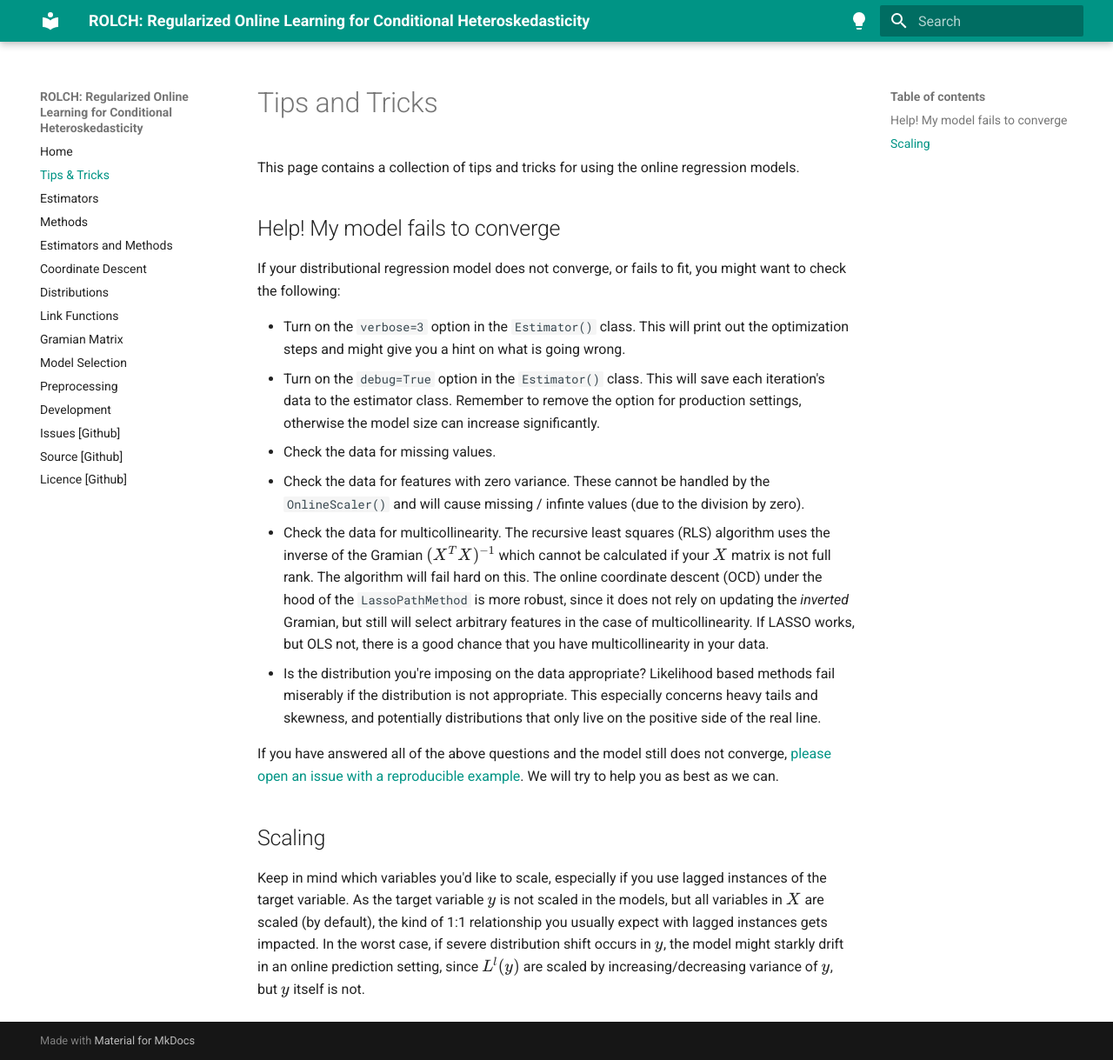
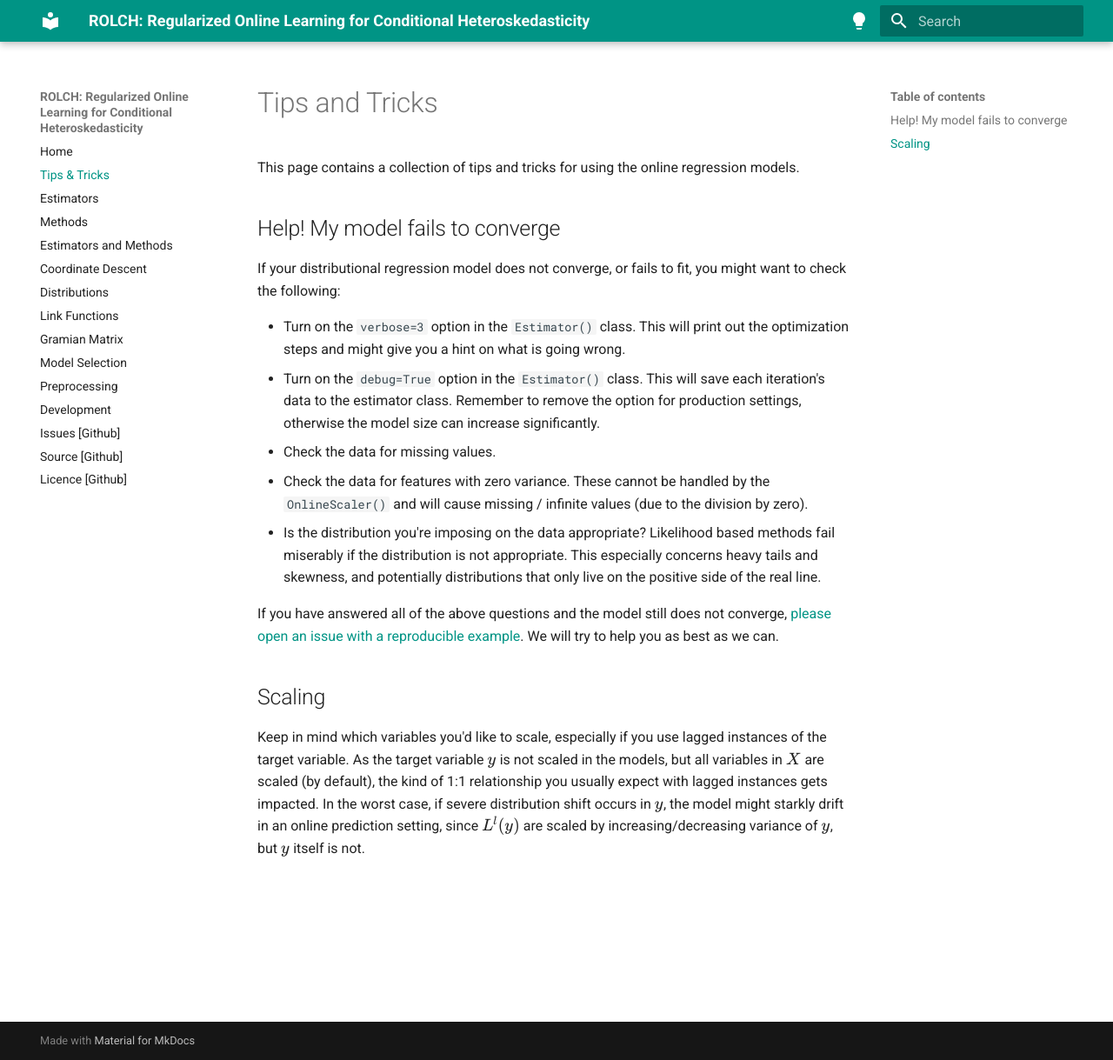
Before and after one commit to simon-hirsch/rolch, an MkDocs documentation site: the page built from docs/modeling_tips.md, in a window 1280 px wide and 1219 px high. Shown: the whole window at 87% size. Built offline with MkDocs 1.6.1 and Material for MkDocs 9.7.7, drawn with Linux system fonts in a browser that asks for light colours.

Commit message:
Fix typo
Co-authored-by: Copilot <175728472+Copilot@users.noreply.github.com>

```diff
--- a/docs/modeling_tips.md
+++ b/docs/modeling_tips.md
@@ -9,8 +9,7 @@ If your distributional regression model does not converge, or fails to fit, you
 - Turn on the `verbose=3` option in the `Estimator()` class. This will print out the optimization steps and might give you a hint on what is going wrong.
 - Turn on the `debug=True` option in the `Estimator()` class. This will save each iteration's data to the estimator class. Remember to remove the option for production settings, otherwise the model size can increase significantly.
 - Check the data for missing values.
-- Check the data for features with zero variance. These cannot be handled by the `OnlineScaler()` and will cause missing / infinte values (due to the division by zero).
-- Check the data for multicollinearity. The recursive least squares (RLS) algorithm uses the inverse of the Gramian $(X^T X)^{-1}$ which cannot be calculated if your $X$ matrix is not full rank. The algorithm will fail hard on this. The online coordinate descent (OCD) under the hood of the `LassoPathMethod` is more robust, since it does not rely on updating the *inverted* Gramian, but still will select arbitrary features in the case of multicollinearity. If LASSO works, but OLS not, there is a good chance that you have multicollinearity in your data.
+- Check the data for features with zero variance. These cannot be handled by the `OnlineScaler()` and will cause missing / infinite values (due to the division by zero).
 - Is the distribution you're imposing on the data appropriate? Likelihood based methods fail miserably if the distribution is not appropriate. This especially concerns heavy tails and skewness, and potentially distributions that only live on the positive side of the real line.
 
 If you have answered all of the above questions and the model still does not converge, [please open an issue with a reproducible example](https://github.com/simon-hirsch/rolch/issues). We will try to help you as best as we can.
```
